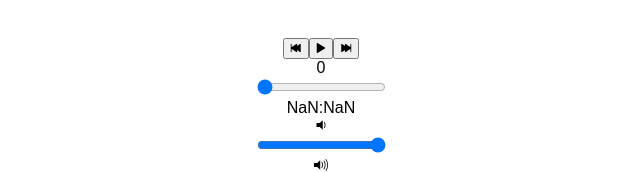
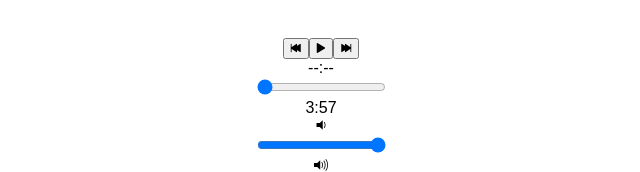
Before and after one commit to sansae/bloc-jams-react, a React (Create React App) app: page /album/etc in a window 1280 px wide. Shown: the part 993-1165 px from the top of the page, without its empty margins (319-959 px from the left). Built offline with nearby package versions, Linux system fonts and the light colour scheme.

Commit message:
change all times to MM:SS format

```diff
--- a/src/components/Album.js
+++ b/src/components/Album.js
@@ -17,7 +17,8 @@ class Album extends React.Component {
       currentTime: 0,
       duration: album.songs[0].duration,
       currentVolume: 1,
-      minutesAndSeconds: ''
+      realTime: "--:--",
+      songTime: ''
     }
 
     this.audioElement = document.createElement('audio');
@@ -25,11 +26,16 @@ class Album extends React.Component {
   }
 
   componentDidMount() {
-    this.formatTime(this.state.duration);
+    const songTime = this.formatTime(this.state.duration);
+    this.setState({ songTime })
 
     this.eventListeners = {
       timeupdate: e => {
         this.setState({ currentTime: this.audioElement.currentTime });
+
+        const realTime = this.formatTime(this.state.currentTime);
+
+        this.setState({ realTime });
       },
       durationchange: e => {
         this.setState({ duration: this.audioElement.duration });
@@ -37,6 +43,15 @@ class Album extends React.Component {
     };
     this.audioElement.addEventListener('timeupdate', this.eventListeners.timeupdate);
     this.audioElement.addEventListener('durationchange', this.eventListeners.durationchange);
+  }
+
+  formatTime(duration) {
+    console.log(/[:]/.test(duration));
+
+    const minutes = Math.floor(duration / 60);
+    const seconds = Math.floor(duration % 60);
+    const getSeconds = seconds < 10 ? "0" + seconds : seconds;
+    return `${minutes}:${getSeconds}`;
   }
 
   componentWillUnmount() {
@@ -68,11 +83,11 @@ class Album extends React.Component {
     } else {
       if (!isSameSong) {
         this.setSong(song);
-        this.formatTime(song.duration);
+        const songTime = this.formatTime(song.duration);
+        this.setState({ songTime })
       }
       this.play(song);
     }
-
   }
 
   handlePrevClick() {
@@ -81,7 +96,8 @@ class Album extends React.Component {
     const newSong = this.state.album.songs[prevIndex];
     this.setSong(newSong);
     this.play(newSong);
-    this.formatTime(newSong.duration);
+    const songTime = this.formatTime(newSong.duration);
+    this.setState({ songTime })
   }
 
   handleNextClick() {
@@ -91,7 +107,8 @@ class Album extends React.Component {
     const newSong = album.songs[nextIndex];
     this.setSong(newSong);
     this.play(newSong);
-    this.formatTime(newSong.duration);
+    const songTime = this.formatTime(newSong.duration);
+    this.setState({ songTime })
   }
 
   handleTimeChange(e) {
@@ -106,12 +123,6 @@ class Album extends React.Component {
     this.setState({ currentVolume: newVolume });
   }
 
-  formatTime(duration) {
-    const minutes = Math.floor(duration / 60);
-    const seconds = Math.floor(duration % 60);
-    const getSeconds = seconds < 10 ? "0" + seconds : seconds;
-    this.setState({ minutesAndSeconds: `${minutes}:${getSeconds}` });
-  }
 
   render () {
     return (
@@ -163,7 +174,8 @@ class Album extends React.Component {
           currentVolume={this.state.currentVolume}
           handleTimeChange={(e) => this.handleTimeChange(e)}
           handleVolumeChange={(e) => this.handleVolumeChange(e)}
-          minutesAndSeconds={this.state.minutesAndSeconds}
+          realTime={this.state.realTime}
+          songTime={this.state.songTime}
         />
       </section>
     )
--- a/src/components/PlayerBar.js
+++ b/src/components/PlayerBar.js
@@ -15,7 +15,7 @@ class PlayerBar extends React.Component {
             <span className="ion-skip-forward"></span>
           </button>
           <section id="time-control">
-            <div className="current-time">{this.props.currentTime}</div>
+            <div className="current-time">{this.props.realTime}</div>
             <input
               type="range"
               className="seek-bar"
@@ -25,7 +25,7 @@ class PlayerBar extends React.Component {
               step="0.01"
               onChange={this.props.handleTimeChange}
             />
-          <div className="total-time">{this.props.minutesAndSeconds}</div>
+          <div className="total-time">{this.props.songTime}</div>
           </section>
           <section id="volume-control">
             <div className="icon ion-volume-low"></div>
--- a/src/data/albums.js
+++ b/src/data/albums.js
@@ -5,11 +5,11 @@ export default [{
     albumCover: '/assets/images/album_covers/03.jpg',
     slug: 'etc',
     songs: [
-      { title: 'The Story by Brandi Carlile', duration: '3:57', audioSrc: '/assets/music/modern-music/the-story.mp3' },
-      { title: 'Name by Goo Goo Dolls', duration: '4:34', audioSrc: '/assets/music/modern-music/name.m4a' },
-      { title: 'Procura Coquetearme by Chichi Peralta', duration: '4:32', audioSrc: '/assets/music/modern-music/procura-coquetearme.mp3' },
-      { title: 'Letter to Elise by the Cure', duration: '4:20', audioSrc: '/assets/music/modern-music/letter-to-elise.m4a' },
-      { title: 'Release by Pearl Jam', duration: '5:06', audioSrc: '/assets/music/modern-music/release.mp3' }
+      { title: 'The Story by Brandi Carlile', duration: '237', audioSrc: '/assets/music/modern-music/the-story.mp3' },
+      { title: 'Name by Goo Goo Dolls', duration: '274', audioSrc: '/assets/music/modern-music/name.m4a' },
+      { title: 'Procura Coquetearme by Chichi Peralta', duration: '272', audioSrc: '/assets/music/modern-music/procura-coquetearme.mp3' },
+      { title: 'Letter to Elise by the Cure', duration: '260', audioSrc: '/assets/music/modern-music/letter-to-elise.m4a' },
+      { title: 'Release by Pearl Jam', duration: '307', audioSrc: '/assets/music/modern-music/release.mp3' }
     ]
 }, {
   title: 'The Colors',
```
